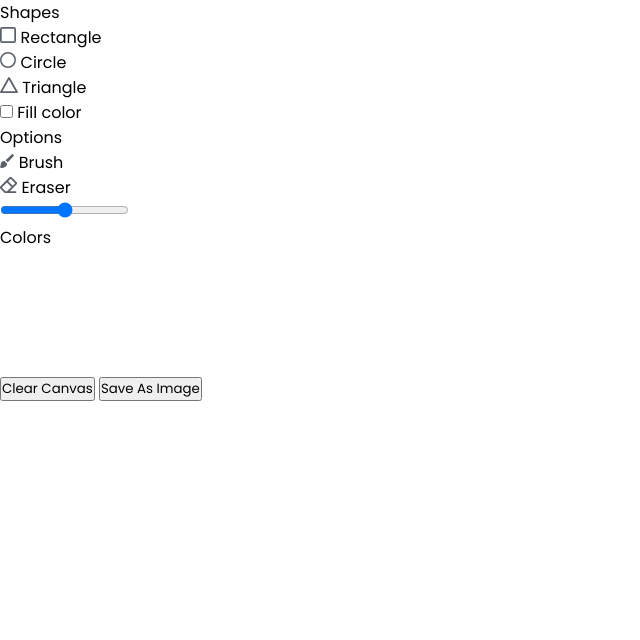
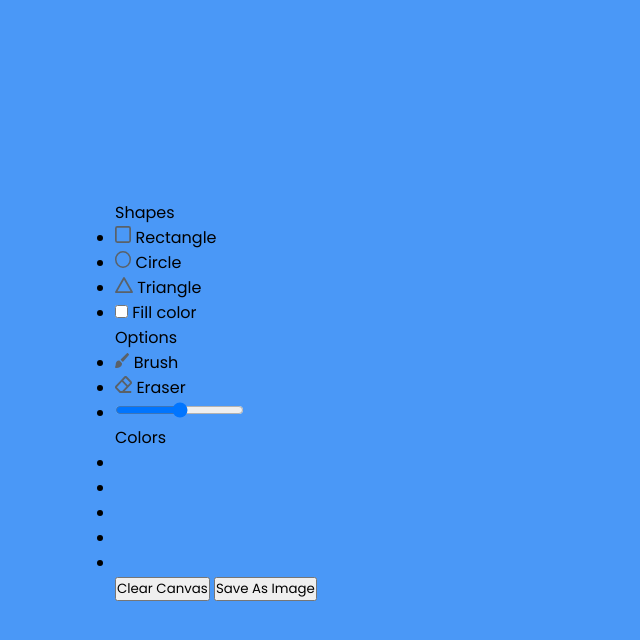
Before and after one commit to alexmengue/drawing-app, a plain HTML site: page index.html in a window 1280 px wide. Shown: the whole page, without its empty margins (0-640 px from the left). Drawn offline with Linux system fonts and the light colour scheme.

Commit message:
att styles

```diff
--- a/assets/css/style.css
+++ b/assets/css/style.css
@@ -6,3 +6,17 @@
   box-sizing: border-box;
   font-family: 'Poppins', sans-serif;
 }
+
+body {
+  display: flex;
+  align-items: center;
+  justify-content: center;
+  min-height: 100vh;
+  background: #4A98F7;
+}
+
+.container {
+  display: flex;
+  width: 100%;
+  max-width: 1050px;
+}
```
